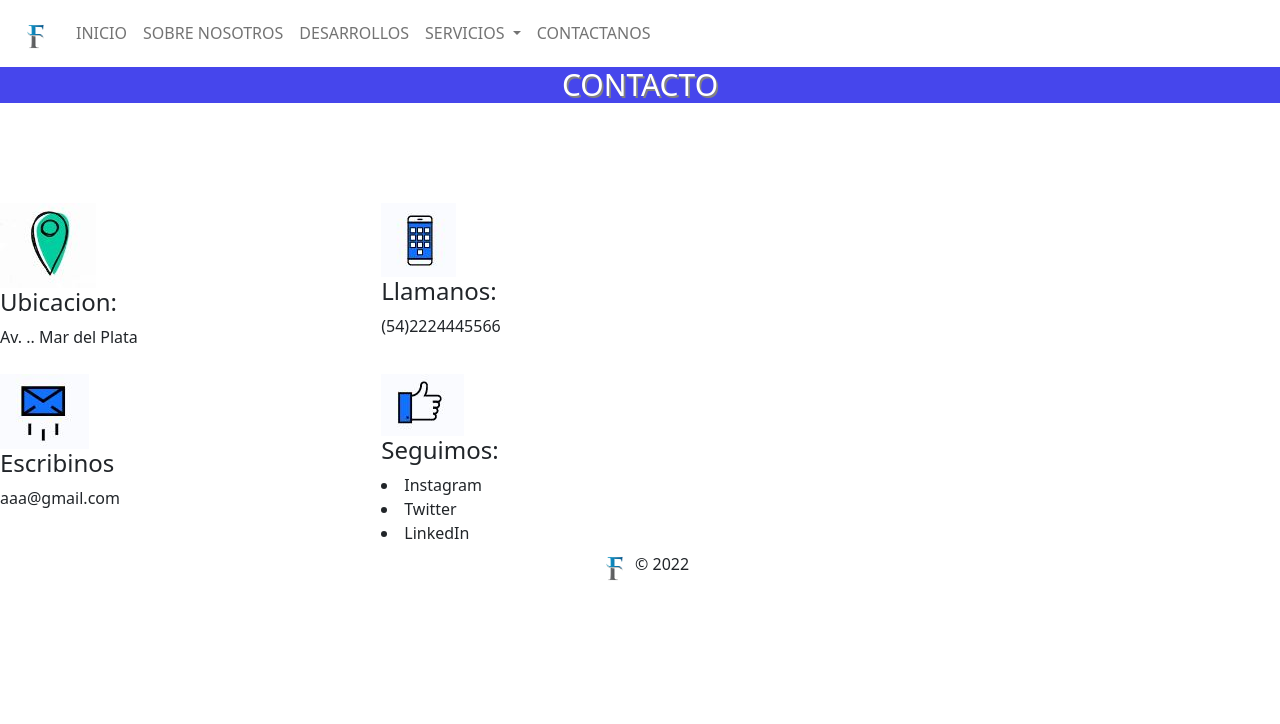
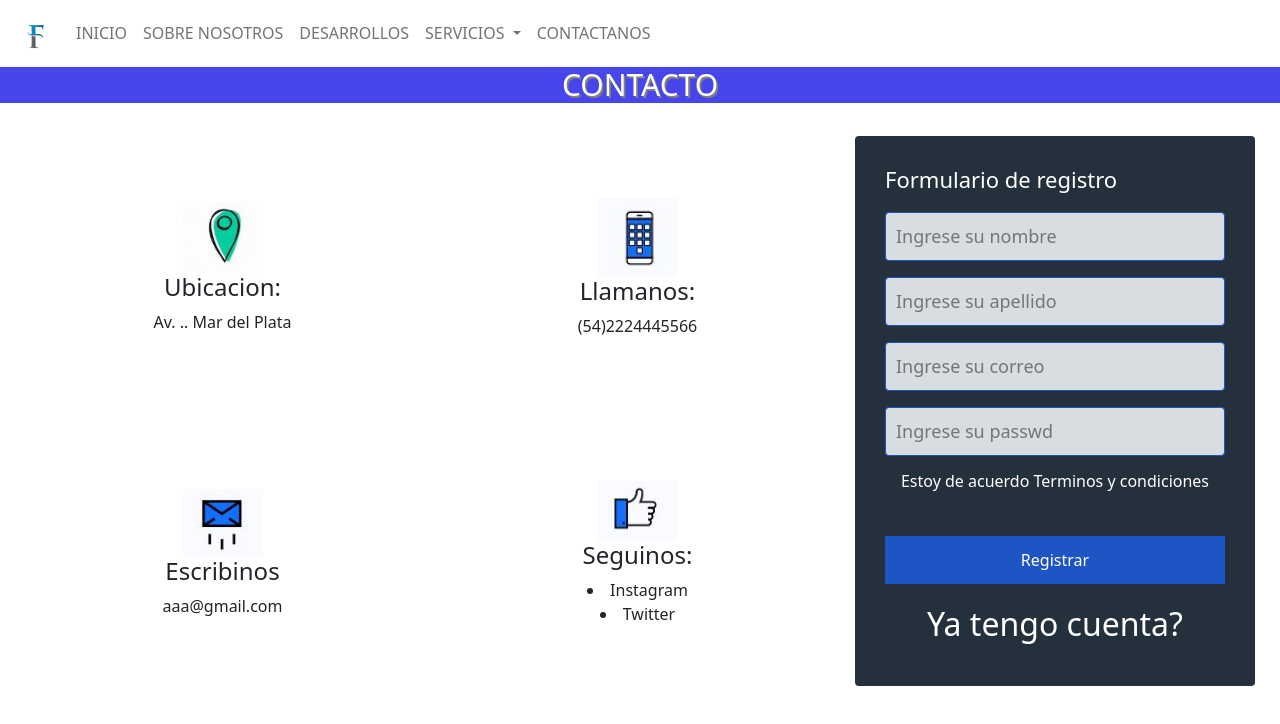
Before and after one commit to FrancisTenaglia/PF-Tenaglia, a plain HTML site: page secciones/contactanos.html in a window 1280 px wide. Drawn offline with nearby package versions, Linux system fonts and the light colour scheme.

Commit message:
correcciones en filas y columnas

```diff
--- a/css/style.css
+++ b/css/style.css
@@ -27,11 +27,11 @@ p{
   display: grid;
   width:100% ;
   grid-template-columns: 1.5fr 1.4fr 1.8fr;
-  grid-template-rows: 9.5fr 5.8fr 0.5fr;
+  grid-template-rows:  5.8fr 0.5fr;
   gap: 30px 30px;
   grid-auto-flow: row;
   grid-template-areas:
-    "seccioni1 seccioni1 seccioni1"
+
     "seccioni2 . seccioni3"
     "seccioni4 seccioni4 seccioni4";
 }
@@ -42,17 +42,25 @@ p{
   background-repeat: no-repeat;
   background-size: cover;
   padding: 20px ;
+  display: flex;
+  flex-direction: column;
 }
 
 .seccionindex2 {
   grid-area: seccioni2;
   padding: 20px;
+  display: flex;
+  flex-direction: column;
+  align-items: center;
 
 }
 
 .seccionindex3 {
   grid-area: seccioni3;
   padding: 20px ;
+  display: flex;
+  flex-direction: column;
+  align-items: center;
 }
 
 .seccionindex4 {
@@ -77,92 +85,149 @@ p{
   background-color: white;
   text-align: center;
 }
-
 .imgseccion2{
   width: 400px;
   height: 300px;
 }
 
-@media only screen and ( max-width:500px){
+@media screen and ( max-width:716px){
   .cindex{
     display: grid;
     width:100% ;
     grid-template-columns: 1fr;
     grid-template-rows: 9.5fr 5.8fr 3.5fr;
-    grid-template-areas:  "seccioni1"
+    grid-template-areas:
                           "seccioni2"
                           "seccioni3"
                           "seccioni4";
   }
-  .seccionindex1{
-    height: 50%;
-  }
 }
 
-/* sobre nosotros */
+/* desarrollo */
 
-.seccion1nosotros {
+/* .seccion1nosotros {
   grid-area: seccioni1;
   background-image: url(../fotos/fondo-tecnologia-red-conexion-global-digital_1017-23324.jpg);
   background-repeat: no-repeat;
   background-size: cover;
   padding: 20px;
-}
+} */
 
 /*contactanos*/
-.c {  display: grid;
-  grid-template-columns: 1.4fr 1.5fr 1.8fr;
-  grid-template-rows: 0.8fr 1fr 0.9fr;
+.containermain {
+  display: grid;
+  grid-template-columns: 1fr 1fr 1fr;
+  grid-template-rows: 1fr 1fr;
   gap: 0px 0px;
   grid-auto-flow: row;
   grid-template-areas:
-    "titulo titulo titulo"
     "ubicacion llamanos cargardatos"
     "escribinos seguinos cargardatos";
+  padding: 25px;
+  align-items: center;
+  justify-content: center;
+  gap: 20px;
 }
-
 .titulo {
   grid-area: titulo;
+  width: 100%;
+  height: 100%;
 }
 .h1contactanos{
   font-size: 30px;
   text-align: center;
   background-color: rgb(70, 70, 236);
 }
-.c{
 
-}
 .ubicacion {
    grid-area: ubicacion;
-  }
+   display: flex;
+   flex-direction: column;
+   align-items: center;
+}
 
 .llamanos {
   grid-area: llamanos;
+  display: flex;
+  flex-direction: column;
+  align-items: center;
 }
 
 .escribinos {
   grid-area: escribinos;
+  display: flex;
+  flex-direction: column;
+  align-items: center;
 }
 
 .seguinos {
   grid-area: seguinos;
+  display: flex;
+  flex-direction: column;
+  align-items: center;
 }
 
 .cargardatos {
   grid-area:cargardatos;
+  align-items: center;
+  display: flex;
+  flex-direction: column;
+  align-items: center;
 }
-@media only screen and ( max-width:500px){
-  .c{
-    display: grid;
+.form-register{
+  width: 400px;
+  background-color: #24303c;
+  padding: 30px;
+  border-radius: 4px;
+  color: white;
+
+}
+.form-register h4 {
+  font-size: 22px;
+  margin-bottom: 20px;
+}
+.controls{
+  width: 100%;
+  background: #d8dde2;
+  padding: 10px;
+  border-radius: 4px;
+  margin-bottom: 16px;
+  border: 1px solid #1f54c5;
+  font-size: 18px;
+}
+.pcontactanos{
+  height: 40px;
+  text-align: center;
+  font-size: 1x;
+}
+.form-register a {
+  color: white;
+  text-decoration: none;
+}
+.form-register a:hover{
+  color: white;
+  text-decoration: underline;
+}
+.form-register .botons {
+  width: 100%;
+  background: #1f54c5;
+  border: none;
+  padding: 12px;
+  color: white;
+  margin: 16px 0;
+  font-size: 16px;
+}
+@media  screen and ( max-width:716px){
+  .containermain{
     width:100% ;
-    grid-template-columns: 2fr;
-    grid-template-rows: 3.5fr 3.5fr 3.5fr 3.5fr 3.5fr;
+    grid-template-columns: 1fr;
+    grid-template-rows: repeat(5, 1fr);
     grid-template-areas:
-                          "titulo"
+
                           "ubicacion"
                           "llamanos"
                           "escribinos"
-                          "seguidos"
+                          "seguinos"
                           "cargardatos";
   }
 }
--- a/secciones/contactanos.html
+++ b/secciones/contactanos.html
@@ -58,22 +58,47 @@
     </nav>
   </header>
   <main>
-    <div class="c">
-      <div class="titulo"><h1 class="h1contactanos" >CONTACTO</h1></div>
-      <div class="ubicacion"><img src="../fotos/ubicacion.JPG" alt=""><br><h4>Ubicacion:</h4>Av. .. Mar del Plata
+    <div class="titulo">
+      <h1 class="h1contactanos" >CONTACTO</h1>
+    </div>
+    <div class="containermain">
+      <div class="ubicacion">
+        <img src="../fotos/ubicacion.JPG" alt="" style="width: 80px">
+        <h4>Ubicacion:</h4>
+        <span>Av. .. Mar del Plata</span>
       </div>
-      <div class="llamanos"><img src="../fotos/llamanos.JPG" alt=""><br><h4>Llamanos:</h4>(54)2224445566</div>
-      <div class="escribinos"><img src="../fotos/escribinos.JPG" alt=""><br><h4>Escribinos</h4>aaa@gmail.com
+      <div class="llamanos">
+        <img src="../fotos/llamanos.JPG" alt=""style="width: 80px">
+        <h4>Llamanos:</h4>
+        (54)2224445566
       </div>
-      <div class="seguinos"><img src="../fotos/seguinos.JPG" alt=""><br><h4>Seguimos:</h4><li>Instagram</li> <li>Twitter</li><li>LinkedIn</li></div>
-      <div class="cargardatos"></div>
+      <div class="escribinos">
+        <img src="../fotos/escribinos.JPG" alt=""style="width: 80px">
+        <h4>Escribinos</h4>
+        aaa@gmail.com
+      </div>
+      <div class="seguinos">
+        <img src="../fotos/seguinos.JPG" alt=""style="width: 80px">
+        <h4>Seguinos:</h4>
+        <li>Instagram</li>
+        <li>Twitter</li>
+      </div>
+      <div class="cargardatos">
+        <section class="form-register">
+          <h4>Formulario de registro</h4>
+          <input class="controls" type="text" name="nombres" id="nombres" placeholder="Ingrese su nombre">
+          <input class="controls" type="text" name="apellidos" id="apellidos" placeholder="Ingrese su apellido">
+          <input class="controls" type="email" name="correo" id="correo" placeholder="Ingrese su correo">
+          <input class="controls" type="password" name="passwd" id="passwd" placeholder="Ingrese su passwd">
+          <h6 class="pcontactanos">Estoy de acuerdo  <a href="#">Terminos y condiciones</a></h6>
+          <input class="botons" type="submit" value="Registrar">
+          <p class="pcontactanos"> <a href="#">Ya tengo cuenta?</a> </p>
+        </section>
+      </div>
     </div>
   </main>
 
         <footer >
-          <div class="findex">
-              <div class="footerindex"><img class="logo" src="../fotos/logo.jpg" alt="">  © 2022</div>
-          </div>
         </footer>
     <!-- JavaScript Bundle with Popper -->
     <script src="https://cdn.jsdelivr.net/npm/bootstrap@5.2.1/dist/js/bootstrap.bundle.min.js" integrity="sha384-u1OknCvxWvY5kfmNBILK2hRnQC3Pr17a+RTT6rIHI7NnikvbZlHgTPOOmMi466C8" crossorigin="anonymous"></script>
```
Also changed, not shown: index.html (+13 -8 lines), secciones/desarrollo.html (+19 -11 lines).
